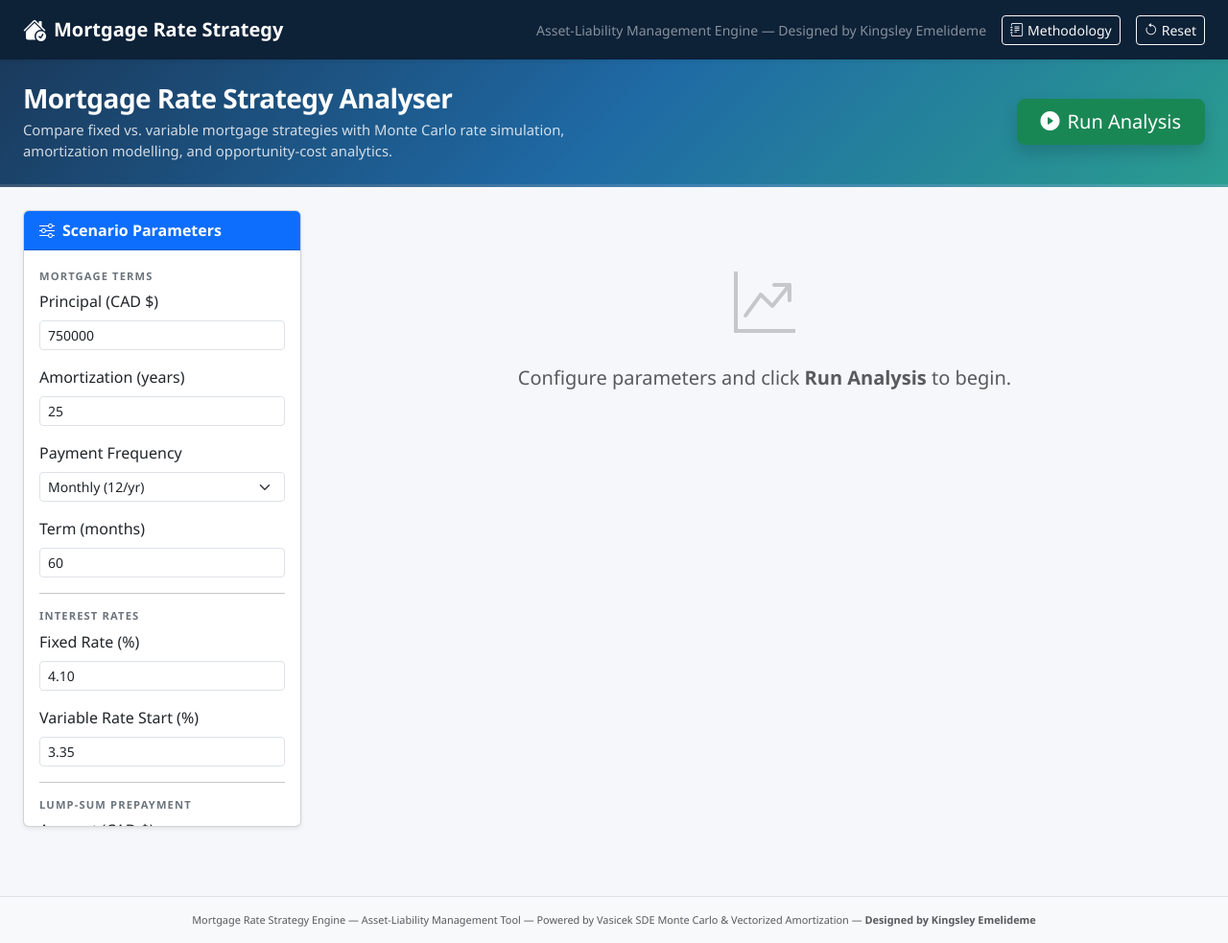
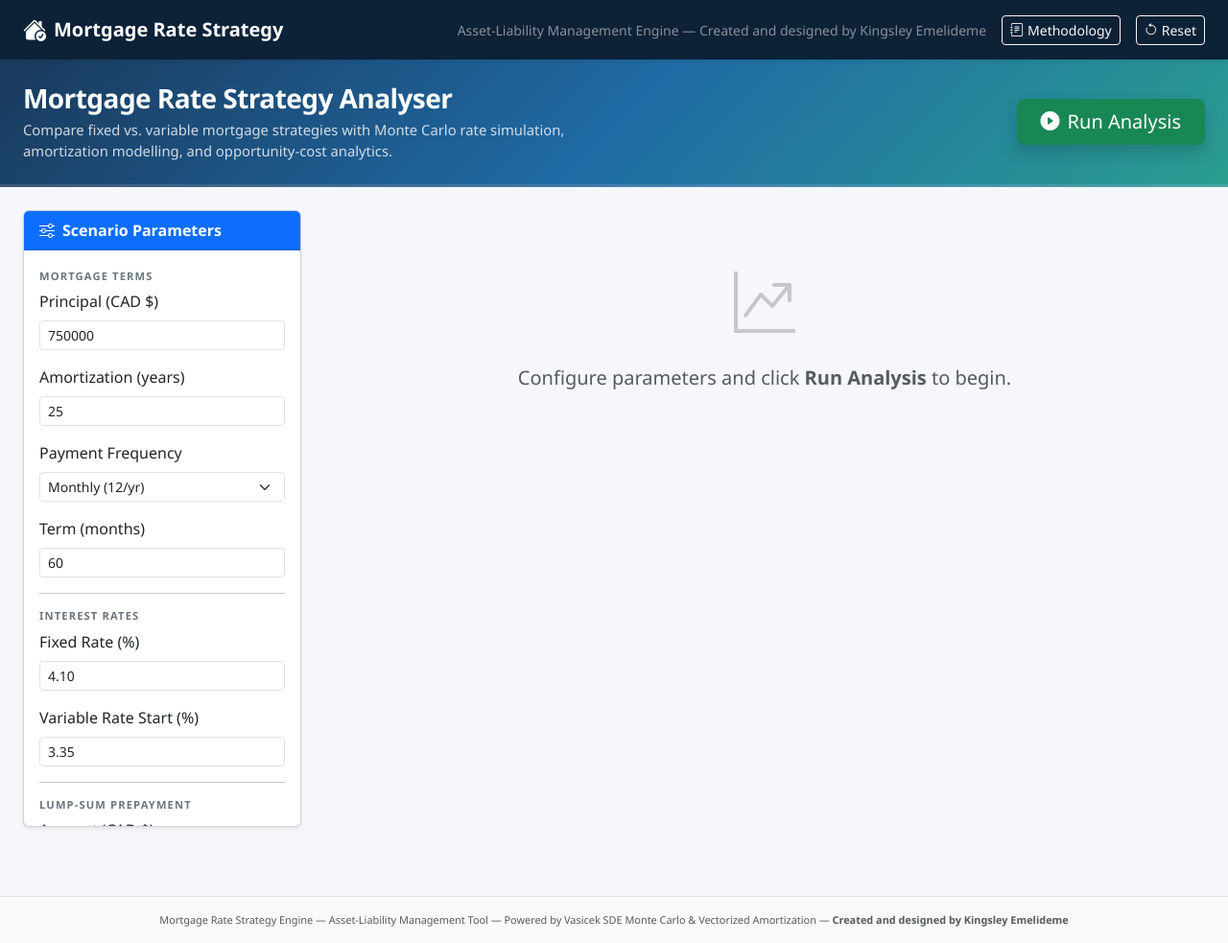
Before and after one commit to kingsley2emelideme/Mortgage_Strategy, a Flask app: page / in a window 1280 px wide. Shown: the whole page at 96% size. Run offline with Flask 3, Linux system fonts and the light colour scheme; some libraries are stand-ins or nearby versions.

Commit message:
Update credit text to "Created and designed by Kingsley Emelideme"
Co-Authored-By: Claude Sonnet 4.6 <noreply@anthropic.com>

```diff
--- a/templates/index.html
+++ b/templates/index.html
@@ -27,7 +27,7 @@
       <span class="fw-bold">Mortgage Rate Strategy</span>
     </a>
     <div class="ms-auto d-flex align-items-center gap-3">
-      <span class="text-white-50 small d-none d-md-block">Asset-Liability Management Engine &mdash; Designed by Kingsley Emelideme</span>
+      <span class="text-white-50 small d-none d-md-block">Asset-Liability Management Engine &mdash; Created and designed by Kingsley Emelideme</span>
       <a href="/methodology" target="_blank" class="btn btn-outline-light btn-sm">
         <i class="bi bi-journal-text me-1"></i>Methodology
       </a>
@@ -316,7 +316,7 @@
   <div class="container-fluid px-4 text-center text-muted small">
     Mortgage Rate Strategy Engine &mdash; Asset-Liability Management Tool &mdash;
     Powered by Vasicek SDE Monte Carlo &amp; Vectorized Amortization
-    &mdash; <strong>Designed by Kingsley Emelideme</strong>
+    &mdash; <strong>Created and designed by Kingsley Emelideme</strong>
   </div>
 </footer>
 
```
